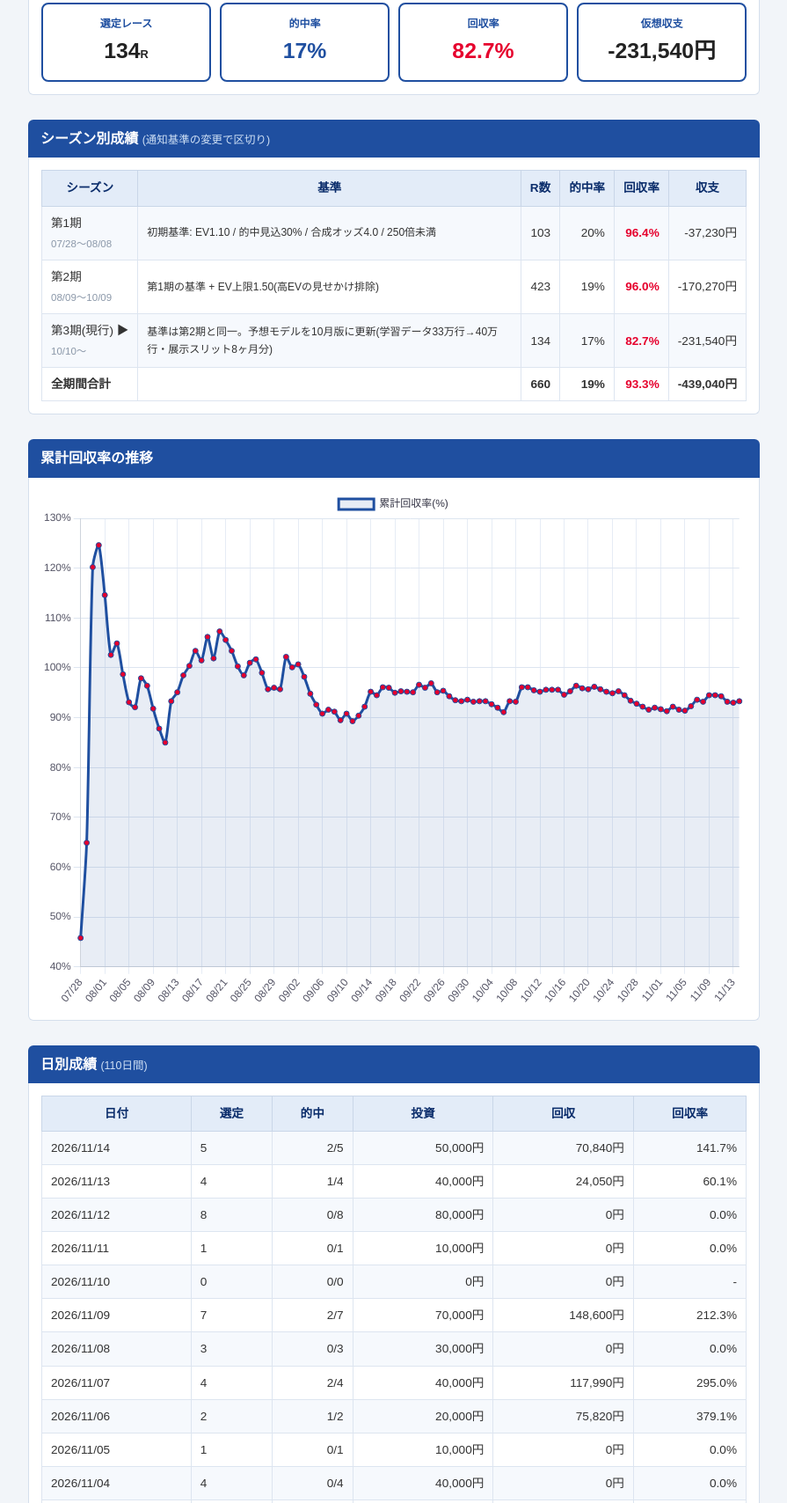
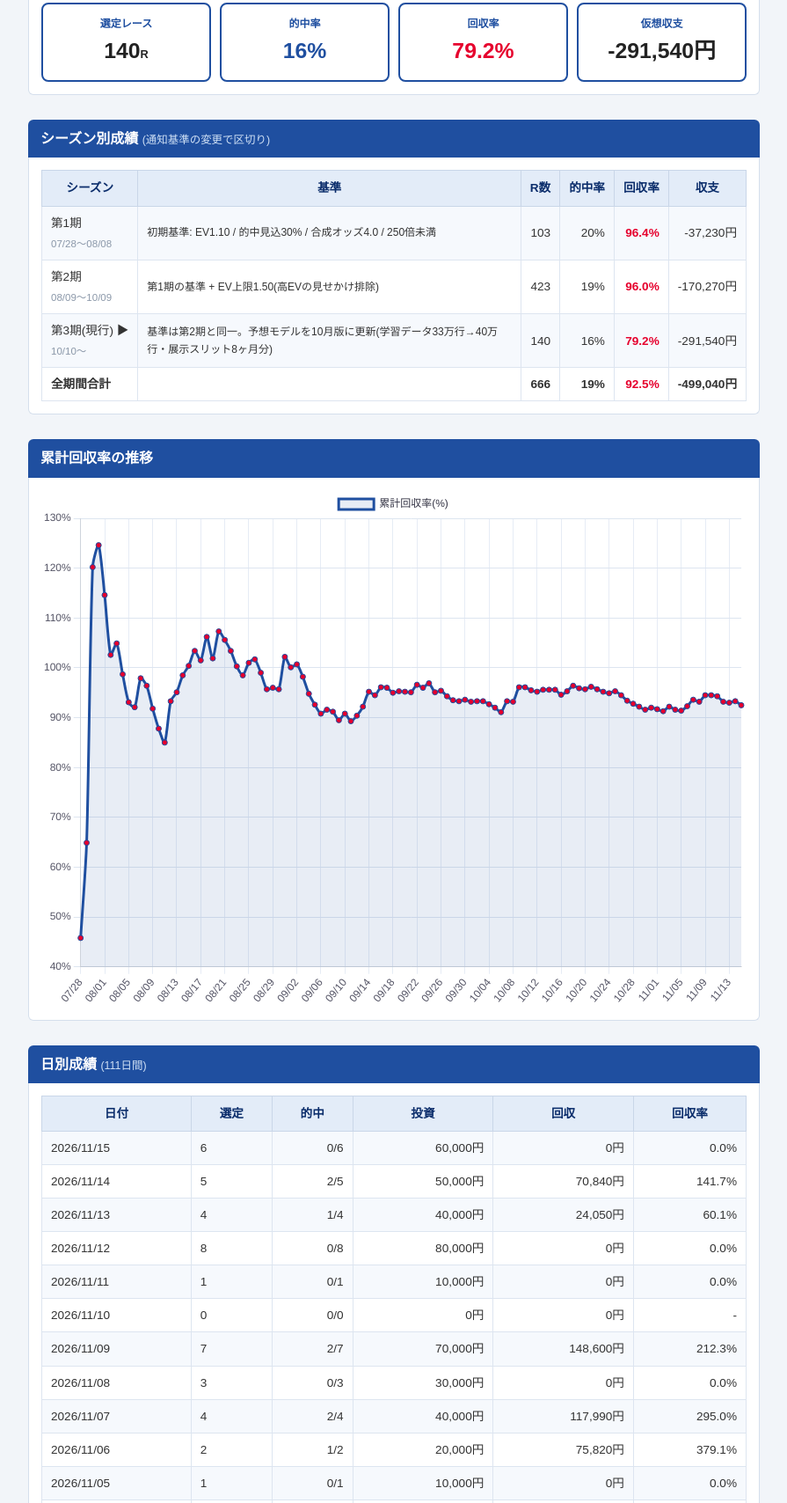
Before and after one commit to ikumihamaguchi-tech/boatai-results-site, a plain HTML site: page index.html in a window 1280 px wide. Shown: the part 335-2043 px from the top of the page at 88% size, without its empty margins (192-1087 px from the left). Drawn offline with nearby package versions, Linux system fonts and the light colour scheme.

Commit message:
update 2026-11-15 23:20

```diff
--- a/index.html
+++ b/index.html
@@ -78,26 +78,26 @@
 <div class="wrap">
   <div class="cards">
     <div class="card"><div class="label">選定レース</div>
-      <div class="value">660<span style="font-size:.8rem">R</span></div></div>
+      <div class="value">666<span style="font-size:.8rem">R</span></div></div>
     <div class="card"><div class="label">的中率</div>
       <div class="value blue">19%</div></div>
     <div class="card"><div class="label">通算回収率</div>
-      <div class="value red">93.3%</div></div>
+      <div class="value red">92.5%</div></div>
     <div class="card"><div class="label">仮想収支</div>
-      <div class="value ">-439,040円</div></div>
+      <div class="value ">-499,040円</div></div>
   </div>
 
   <h2>現行基準の成績 <span class="sub">(10/10〜 / 基準変更後のみ)</span></h2>
   <div class="panel">
   <div class="cards" style="margin-top:0">
     <div class="card"><div class="label">選定レース</div>
-      <div class="value">134<span style="font-size:.8rem">R</span></div></div>
+      <div class="value">140<span style="font-size:.8rem">R</span></div></div>
     <div class="card"><div class="label">的中率</div>
-      <div class="value blue">17%</div></div>
+      <div class="value blue">16%</div></div>
     <div class="card"><div class="label">回収率</div>
-      <div class="value red">82.7%</div></div>
+      <div class="value red">79.2%</div></div>
     <div class="card"><div class="label">仮想収支</div>
-      <div class="value ">-231,540円</div></div>
+      <div class="value ">-291,540円</div></div>
   </div>
   </div>
 
@@ -105,20 +105,21 @@
   <div class="panel tablewrap"><table>
     <tr><th>シーズン</th><th>基準</th><th>R数</th><th>的中率</th>
     <th>回収率</th><th>収支</th></tr>
-    <tr><td>第1期<br><span style='font-size:.72rem;color:#8a97a8'>07/28〜08/08</span></td><td style='text-align:left;white-space:normal;font-size:.75rem'>初期基準: EV1.10 / 的中見込30% / 合成オッズ4.0 / 250倍未満</td><td>103</td><td>20%</td><td class='roi-strong'>96.4%</td><td>-37,230円</td></tr><tr><td>第2期<br><span style='font-size:.72rem;color:#8a97a8'>08/09〜10/09</span></td><td style='text-align:left;white-space:normal;font-size:.75rem'>第1期の基準 + EV上限1.50(高EVの見せかけ排除)</td><td>423</td><td>19%</td><td class='roi-strong'>96.0%</td><td>-170,270円</td></tr><tr style='background:#fff8e8'><td>第3期(現行) ▶<br><span style='font-size:.72rem;color:#8a97a8'>10/10〜</span></td><td style='text-align:left;white-space:normal;font-size:.75rem'>基準は第2期と同一。予想モデルを10月版に更新(学習データ33万行→40万行・展示スリット8ヶ月分)</td><td>134</td><td>17%</td><td class='roi-strong'>82.7%</td><td>-231,540円</td></tr>
+    <tr><td>第1期<br><span style='font-size:.72rem;color:#8a97a8'>07/28〜08/08</span></td><td style='text-align:left;white-space:normal;font-size:.75rem'>初期基準: EV1.10 / 的中見込30% / 合成オッズ4.0 / 250倍未満</td><td>103</td><td>20%</td><td class='roi-strong'>96.4%</td><td>-37,230円</td></tr><tr><td>第2期<br><span style='font-size:.72rem;color:#8a97a8'>08/09〜10/09</span></td><td style='text-align:left;white-space:normal;font-size:.75rem'>第1期の基準 + EV上限1.50(高EVの見せかけ排除)</td><td>423</td><td>19%</td><td class='roi-strong'>96.0%</td><td>-170,270円</td></tr><tr style='background:#fff8e8'><td>第3期(現行) ▶<br><span style='font-size:.72rem;color:#8a97a8'>10/10〜</span></td><td style='text-align:left;white-space:normal;font-size:.75rem'>基準は第2期と同一。予想モデルを10月版に更新(学習データ33万行→40万行・展示スリット8ヶ月分)</td><td>140</td><td>16%</td><td class='roi-strong'>79.2%</td><td>-291,540円</td></tr>
     <tr style="font-weight:700"><td>全期間合計</td><td></td>
-    <td>660</td><td>19%</td>
-    <td class="roi-strong">93.3%</td>
-    <td>-439,040円</td></tr>
+    <td>666</td><td>19%</td>
+    <td class="roi-strong">92.5%</td>
+    <td>-499,040円</td></tr>
   </table></div>
 
   <h2>累計回収率の推移</h2>
   <div class="panel"><canvas id="chart" height="220"></canvas></div>
 
-  <h2>日別成績 <span class="sub">(110日間)</span></h2>
+  <h2>日別成績 <span class="sub">(111日間)</span></h2>
   <div class="panel tablewrap"><table>
     <tr><th>日付</th><th>選定</th><th>的中</th><th>投資</th><th>回収</th><th>回収率</th></tr>
-    <tr><td>2026/11/14</td><td>5</td><td>2/5</td><td>50,000円</td><td>70,840円</td><td>141.7%</td></tr>
+    <tr><td>2026/11/15</td><td>6</td><td>0/6</td><td>60,000円</td><td>0円</td><td>0.0%</td></tr>
+<tr><td>2026/11/14</td><td>5</td><td>2/5</td><td>50,000円</td><td>70,840円</td><td>141.7%</td></tr>
 <tr><td>2026/11/13</td><td>4</td><td>1/4</td><td>40,000円</td><td>24,050円</td><td>60.1%</td></tr>
 <tr><td>2026/11/12</td><td>8</td><td>0/8</td><td>80,000円</td><td>0円</td><td>0.0%</td></tr>
 <tr><td>2026/11/11</td><td>1</td><td>0/1</td><td>10,000円</td><td>0円</td><td>0.0%</td></tr>
@@ -235,7 +236,13 @@
     <div class="panel tablewrap"><table>
       <tr><th>日付</th><th>レース</th><th>結果</th><th>的中</th>
       <th>投資</th><th>払戻</th></tr>
-      <tr class='miss'><td>11/14</td><td>唐津7R</td><td>1-3-6</td><td class='mark'>×</td><td>10,000円</td><td>0円</td></tr>
+      <tr class='miss'><td>11/15</td><td>福岡6R</td><td>1-4-5</td><td class='mark'>×</td><td>10,000円</td><td>0円</td></tr>
+<tr class='miss'><td>11/15</td><td>徳山9R</td><td>1-6-2</td><td class='mark'>×</td><td>10,000円</td><td>0円</td></tr>
+<tr class='miss'><td>11/15</td><td>児島11R</td><td>1-4-2</td><td class='mark'>×</td><td>10,000円</td><td>0円</td></tr>
+<tr class='miss'><td>11/15</td><td>びわこ1R</td><td>1-5-3</td><td class='mark'>×</td><td>10,000円</td><td>0円</td></tr>
+<tr class='miss'><td>11/15</td><td>常滑10R</td><td>4-2-5</td><td class='mark'>×</td><td>10,000円</td><td>0円</td></tr>
+<tr class='miss'><td>11/15</td><td>戸田1R</td><td>2-1-3</td><td class='mark'>×</td><td>10,000円</td><td>0円</td></tr>
+<tr class='miss'><td>11/14</td><td>唐津7R</td><td>1-3-6</td><td class='mark'>×</td><td>10,000円</td><td>0円</td></tr>
 <tr class='hit'><td>11/14</td><td>福岡3R</td><td>1-4-2</td><td class='mark'>○</td><td>10,000円</td><td>32,620円</td></tr>
 <tr class='miss'><td>11/14</td><td>若松9R</td><td>1-3-6</td><td class='mark'>×</td><td>10,000円</td><td>0円</td></tr>
 <tr class='miss'><td>11/14</td><td>若松8R</td><td>1-3-4</td><td class='mark'>×</td><td>10,000円</td><td>0円</td></tr>
@@ -429,12 +436,6 @@
 <tr class='miss'><td>09/30</td><td>鳴門3R</td><td>2-4-3</td><td class='mark'>×</td><td>10,000円</td><td>0円</td></tr>
 <tr class='hit'><td>09/30</td><td>浜名湖8R</td><td>1-2-3</td><td class='mark'>○</td><td>10,000円</td><td>70,700円</td></tr>
 <tr class='miss'><td>09/30</td><td>浜名湖6R</td><td>6-1-4</td><td class='mark'>×</td><td>10,000円</td><td>0円</td></tr>
-<tr class='miss'><td>09/30</td><td>多摩川1R</td><td>3-6-1</td><td class='mark'>×</td><td>10,000円</td><td>0円</td></tr>
-<tr class='miss'><td>09/30</td><td>平和島8R</td><td>1-4-3</td><td class='mark'>×</td><td>10,000円</td><td>0円</td></tr>
-<tr class='miss'><td>09/30</td><td>江戸川1R</td><td>4-1-5</td><td class='mark'>×</td><td>10,000円</td><td>0円</td></tr>
-<tr class='miss'><td>09/29</td><td>児島11R</td><td>1-5-6</td><td class='mark'>×</td><td>10,000円</td><td>0円</td></tr>
-<tr class='miss'><td>09/29</td><td>丸亀1R</td><td>2-1-4</td><td class='mark'>×</td><td>10,000円</td><td>0円</td></tr>
-<tr class='miss'><td>09/29</td><td>蒲郡3R</td><td>3-1-5</td><td class='mark'>×</td><td>10,000円</td><td>0円</td></tr>
 
     </table></div>
 
@@ -448,16 +449,16 @@
     </ul>
   </div>
   <p class="updated" style="margin-bottom:6px"><a href="/privacy.html" style="color:#1f4fa0">プライバシーポリシー</a> ｜ <a href="/terms.html" style="color:#1f4fa0">利用規約</a> ｜ <a href="https://www.youtube.com/@193boat" style="color:#1f4fa0">YouTube</a> ｜ X: @193boatai</p>
-  <p class="updated">最終更新: 2026/11/14 23:20(毎晩自動更新)</p>
+  <p class="updated">最終更新: 2026/11/15 23:20(毎晩自動更新)</p>
 </div>
 <script>
 new Chart(document.getElementById("chart"), {
   type: "line",
   data: {
-    labels: ['07/28', '07/29', '07/30', '07/31', '08/01', '08/02', '08/03', '08/04', '08/05', '08/06', '08/07', '08/08', '08/09', '08/10', '08/11', '08/12', '08/13', '08/14', '08/15', '08/16', '08/17', '08/18', '08/19', '08/20', '08/21', '08/22', '08/23', '08/24', '08/25', '08/26', '08/27', '08/28', '08/29', '08/30', '08/31', '09/01', '09/02', '09/03', '09/04', '09/05', '09/06', '09/07', '09/08', '09/09', '09/10', '09/11', '09/12', '09/13', '09/14', '09/15', '09/16', '09/17', '09/18', '09/19', '09/20', '09/21', '09/22', '09/23', '09/24', '09/25', '09/26', '09/27', '09/28', '09/29', '09/30', '10/01', '10/02', '10/03', '10/04', '10/05', '10/06', '10/07', '10/08', '10/09', '10/10', '10/11', '10/12', '10/13', '10/14', '10/15', '10/16', '10/17', '10/18', '10/19', '10/20', '10/21', '10/22', '10/23', '10/24', '10/25', '10/26', '10/27', '10/28', '10/29', '10/30', '10/31', '11/01', '11/02', '11/03', '11/04', '11/05', '11/06', '11/07', '11/08', '11/09', '11/10', '11/11', '11/12', '11/13', '11/14'],
+    labels: ['07/28', '07/29', '07/30', '07/31', '08/01', '08/02', '08/03', '08/04', '08/05', '08/06', '08/07', '08/08', '08/09', '08/10', '08/11', '08/12', '08/13', '08/14', '08/15', '08/16', '08/17', '08/18', '08/19', '08/20', '08/21', '08/22', '08/23', '08/24', '08/25', '08/26', '08/27', '08/28', '08/29', '08/30', '08/31', '09/01', '09/02', '09/03', '09/04', '09/05', '09/06', '09/07', '09/08', '09/09', '09/10', '09/11', '09/12', '09/13', '09/14', '09/15', '09/16', '09/17', '09/18', '09/19', '09/20', '09/21', '09/22', '09/23', '09/24', '09/25', '09/26', '09/27', '09/28', '09/29', '09/30', '10/01', '10/02', '10/03', '10/04', '10/05', '10/06', '10/07', '10/08', '10/09', '10/10', '10/11', '10/12', '10/13', '10/14', '10/15', '10/16', '10/17', '10/18', '10/19', '10/20', '10/21', '10/22', '10/23', '10/24', '10/25', '10/26', '10/27', '10/28', '10/29', '10/30', '10/31', '11/01', '11/02', '11/03', '11/04', '11/05', '11/06', '11/07', '11/08', '11/09', '11/10', '11/11', '11/12', '11/13', '11/14', '11/15'],
     datasets: [{
       label: "累計回収率(%)",
-      data: [45.8, 64.9, 120.2, 124.6, 114.6, 102.6, 104.9, 98.7, 93.1, 92.1, 97.9, 96.4, 91.8, 87.8, 85.0, 93.3, 95.1, 98.5, 100.4, 103.4, 101.5, 106.2, 101.9, 107.3, 105.6, 103.4, 100.3, 98.5, 101.0, 101.7, 99.0, 95.7, 96.0, 95.7, 102.2, 100.1, 100.7, 98.2, 94.8, 92.6, 90.8, 91.6, 91.2, 89.5, 90.8, 89.3, 90.4, 92.2, 95.2, 94.5, 96.1, 96.0, 95.0, 95.3, 95.2, 95.1, 96.6, 96.0, 96.9, 95.1, 95.4, 94.3, 93.5, 93.3, 93.6, 93.2, 93.3, 93.3, 92.7, 92.0, 91.1, 93.3, 93.2, 96.1, 96.1, 95.5, 95.2, 95.6, 95.6, 95.6, 94.6, 95.3, 96.4, 95.9, 95.7, 96.2, 95.7, 95.2, 94.9, 95.3, 94.5, 93.4, 92.8, 92.2, 91.6, 92.0, 91.7, 91.3, 92.2, 91.6, 91.4, 92.3, 93.6, 93.2, 94.5, 94.5, 94.3, 93.2, 93.0, 93.3],
+      data: [45.8, 64.9, 120.2, 124.6, 114.6, 102.6, 104.9, 98.7, 93.1, 92.1, 97.9, 96.4, 91.8, 87.8, 85.0, 93.3, 95.1, 98.5, 100.4, 103.4, 101.5, 106.2, 101.9, 107.3, 105.6, 103.4, 100.3, 98.5, 101.0, 101.7, 99.0, 95.7, 96.0, 95.7, 102.2, 100.1, 100.7, 98.2, 94.8, 92.6, 90.8, 91.6, 91.2, 89.5, 90.8, 89.3, 90.4, 92.2, 95.2, 94.5, 96.1, 96.0, 95.0, 95.3, 95.2, 95.1, 96.6, 96.0, 96.9, 95.1, 95.4, 94.3, 93.5, 93.3, 93.6, 93.2, 93.3, 93.3, 92.7, 92.0, 91.1, 93.3, 93.2, 96.1, 96.1, 95.5, 95.2, 95.6, 95.6, 95.6, 94.6, 95.3, 96.4, 95.9, 95.7, 96.2, 95.7, 95.2, 94.9, 95.3, 94.5, 93.4, 92.8, 92.2, 91.6, 92.0, 91.7, 91.3, 92.2, 91.6, 91.4, 92.3, 93.6, 93.2, 94.5, 94.5, 94.3, 93.2, 93.0, 93.3, 92.5],
       borderColor: "#1f4fa0",
       backgroundColor: "rgba(31,79,160,.10)",
       fill: true, tension: .25, pointRadius: 3,
```
Also changed, not shown: videos/tip_20261115.png (added).
